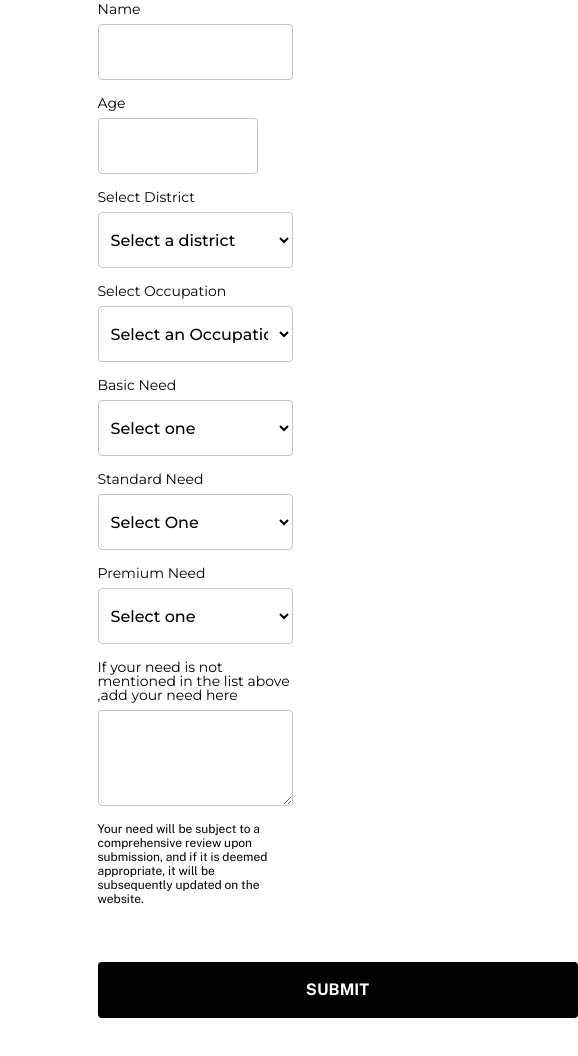
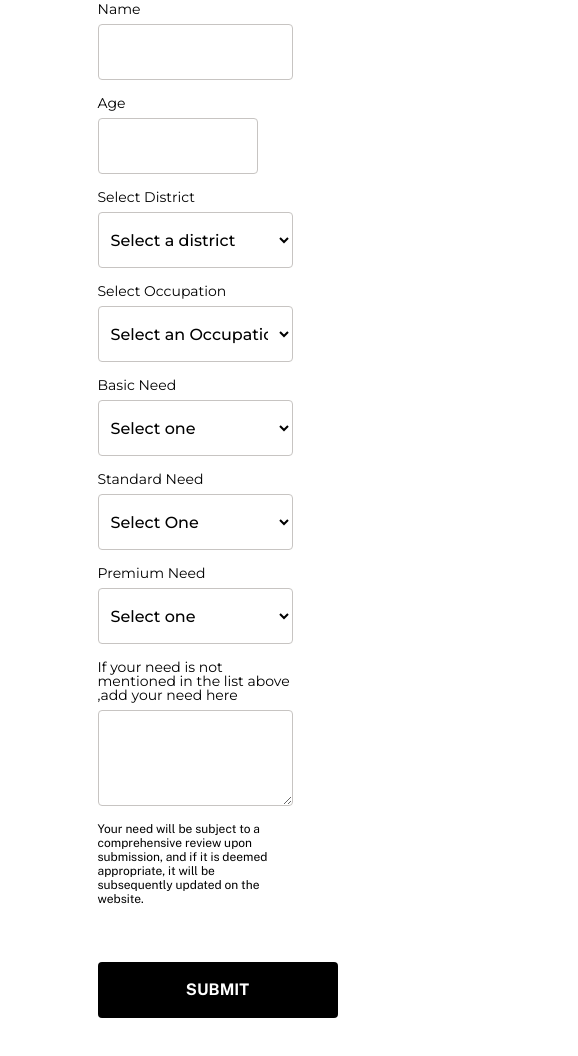
Before and after one commit to Mekhadev2025/Citizens-Needs-Mapping, a React (Vite) app in the folder client/: page /survey in a window 390 px wide. Shown: the part 794-1850 px from the top of the page, 578 px wide, since content can reach past the window. Built offline with nearby package versions, Linux system fonts and the light colour scheme.

Commit message:
changing survey btn

```diff
--- a/client/src/pages/AttemptSurvey/Survey.css
+++ b/client/src/pages/AttemptSurvey/Survey.css
@@ -131,3 +131,9 @@ width: 10rem;
     font-family:Public Sans;
     text-align:center;
   }
+
+  @media screen and (max-width:480px){
+    .surveyBtn{
+      width:15rem;
+    }
+  }
```
